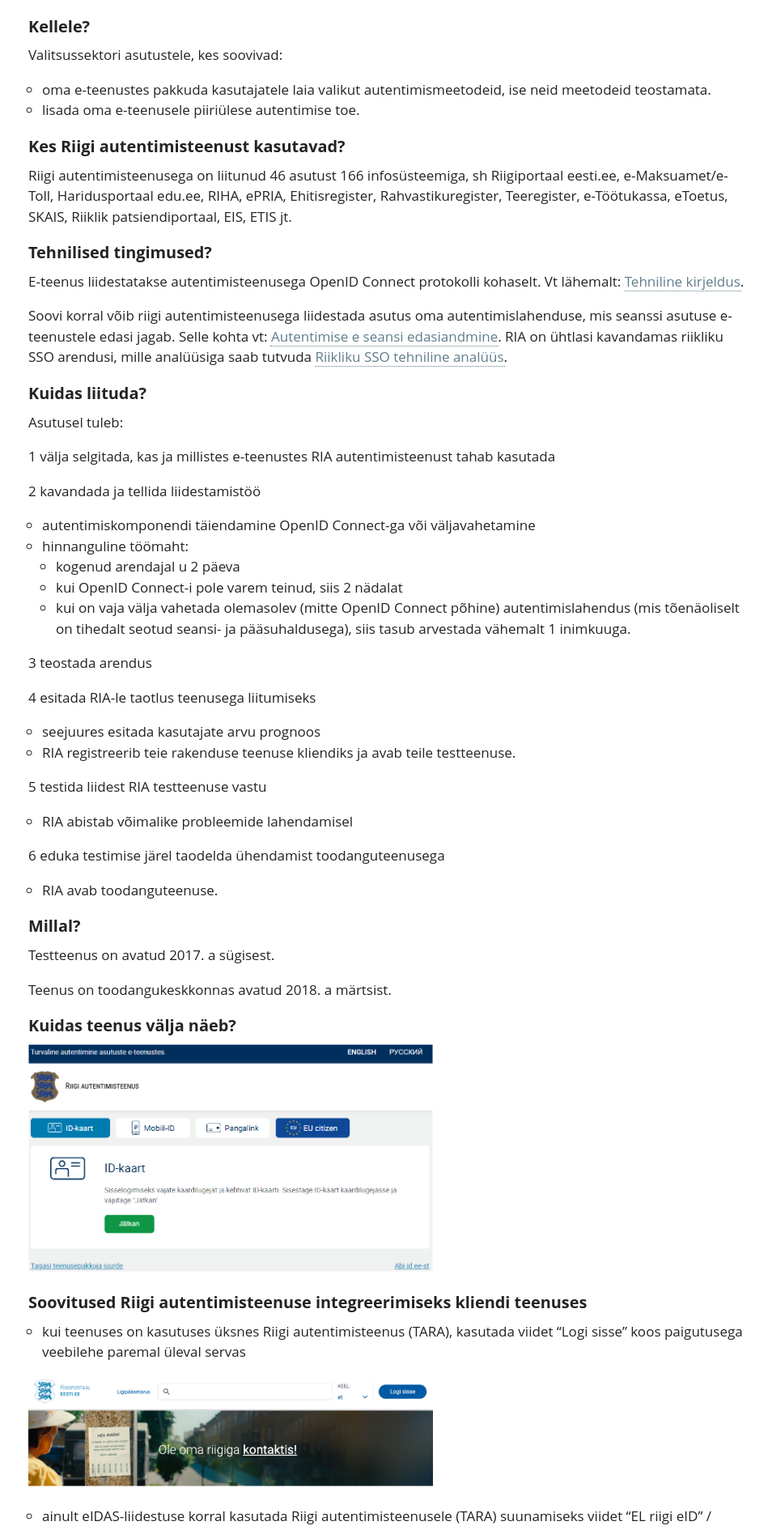
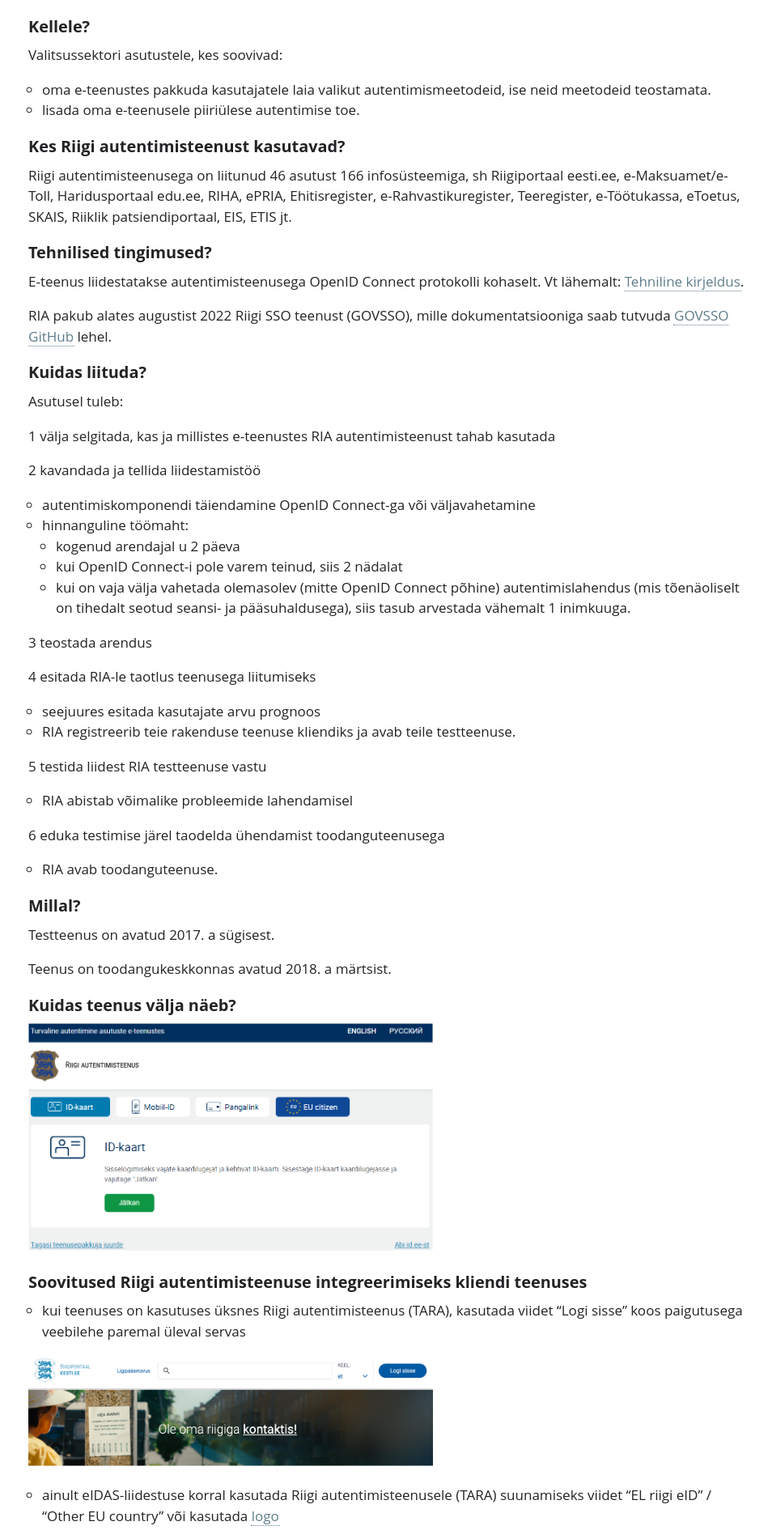
Before and after one commit to e-gov/TARA-Doku, a Jekyll site: the page built from Arikirjeldus.md, in a window 1280 px wide. Shown: the part 951-2841 px from the top of the page at 81% size, without its empty margins (323-1272 px from the left). Built offline with Jekyll 4.4.1, drawn with Linux system fonts in a browser that asks for light colours; our own code applies the rules of GitHub Pages for plain Markdown files.

Commit message:
Update Arikirjeldus.md

```diff
--- a/Arikirjeldus.md
+++ b/Arikirjeldus.md
@@ -40,13 +40,13 @@ Valitsussektori asutustele, kes soovivad:
 
 ## Kes Riigi autentimisteenust kasutavad?
 
-Riigi autentimisteenusega on liitunud 46 asutust 166 infosüsteemiga, sh Riigiportaal eesti.ee, e-Maksuamet/e-Toll, Haridusportaal edu.ee, RIHA, ePRIA, Ehitisregister, Rahvastikuregister, Teeregister, e-Töötukassa, eToetus, SKAIS, Riiklik patsiendiportaal, EIS, ETIS jt.
+Riigi autentimisteenusega on liitunud 46 asutust 166 infosüsteemiga, sh Riigiportaal eesti.ee, e-Maksuamet/e-Toll, Haridusportaal edu.ee, RIHA, ePRIA, Ehitisregister, e-Rahvastikuregister, Teeregister, e-Töötukassa, eToetus, SKAIS, Riiklik patsiendiportaal, EIS, ETIS jt.
 
 ## Tehnilised tingimused?
 
 E-teenus liidestatakse autentimisteenusega OpenID Connect protokolli kohaselt. Vt lähemalt: [Tehniline kirjeldus](TehnilineKirjeldus).
 
-Soovi korral võib riigi autentimisteenusega liidestada asutus oma autentimislahenduse, mis seanssi asutuse e-teenustele edasi jagab. Selle kohta vt: [Autentimise e seansi edasiandmine](Feder). RIA on ühtlasi kavandamas riikliku SSO arendusi, mille analüüsiga saab tutvuda [Riikliku SSO tehniline analüüs](Riikliku SSO tehniline analüüs).
+RIA pakub alates augustist 2022 Riigi SSO teenust (GOVSSO), mille dokumentatsiooniga saab tutvuda [GOVSSO GitHub](https://e-gov.github.io/GOVSSO) lehel.
 
 ## Kuidas liituda?
 
@@ -110,6 +110,6 @@ Kontakt: `help@ria.ee`.
 
 Kui pöördute liidestamisel või liidestatud klientrakenduses TARA kasutamise tehnilise probleemiga, siis palume valmis panna väljavõte klientrakenduse logist. Tõrkepõhjuse väljaselgitamiseks vajame teavet, mis päring(ud) TARAsse saadeti ja mis vastuseks saadi.
 
-Samuti tasub heita pilk [korduma kippuvate küsimuste rubriiki](KKK).
+Samuti tasub heita pilk [korduma kippuvate küsimuste rubriiki](Abi).
 
 [Tehniline kirjeldus](TehnilineKirjeldus) (liidese arendajale).
```
